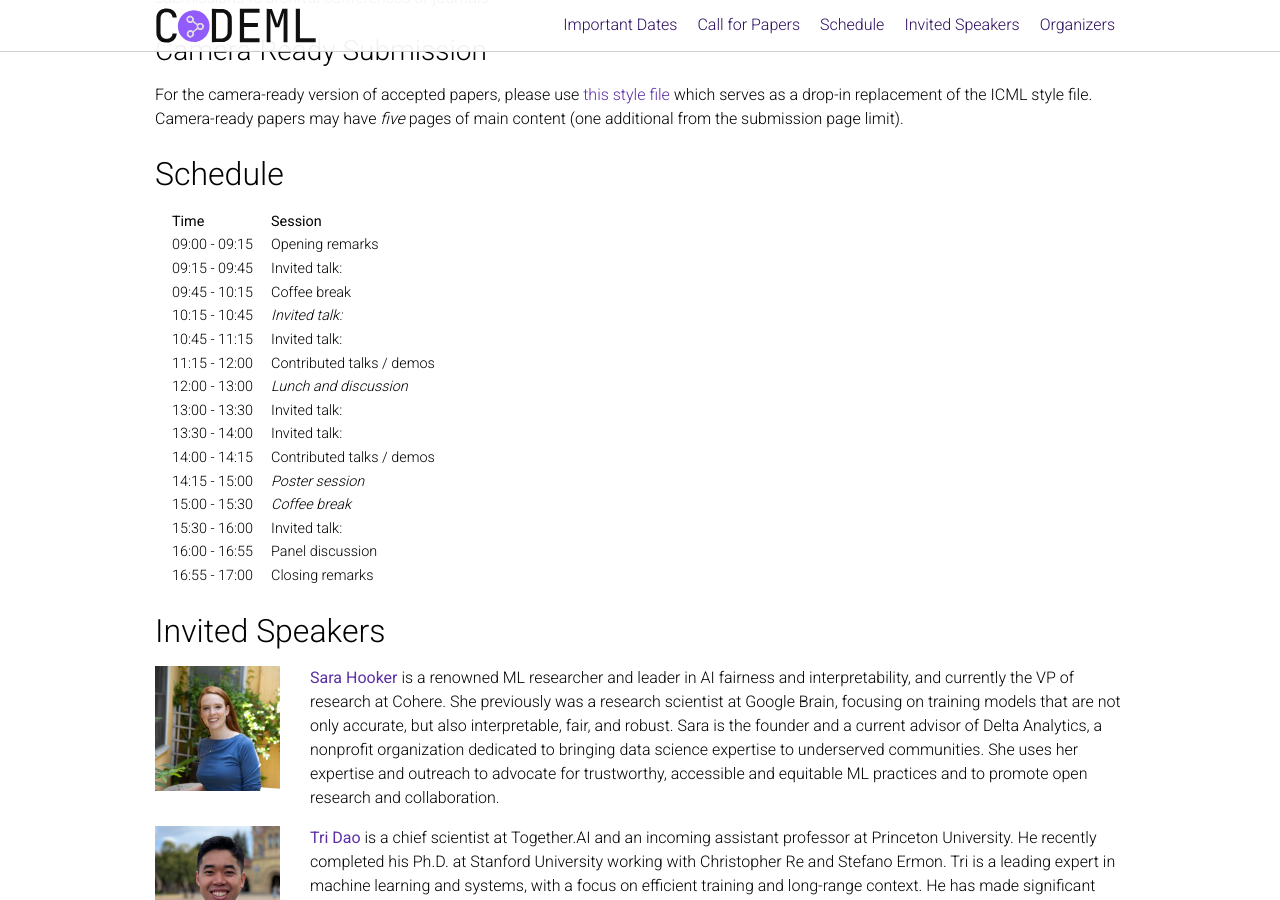
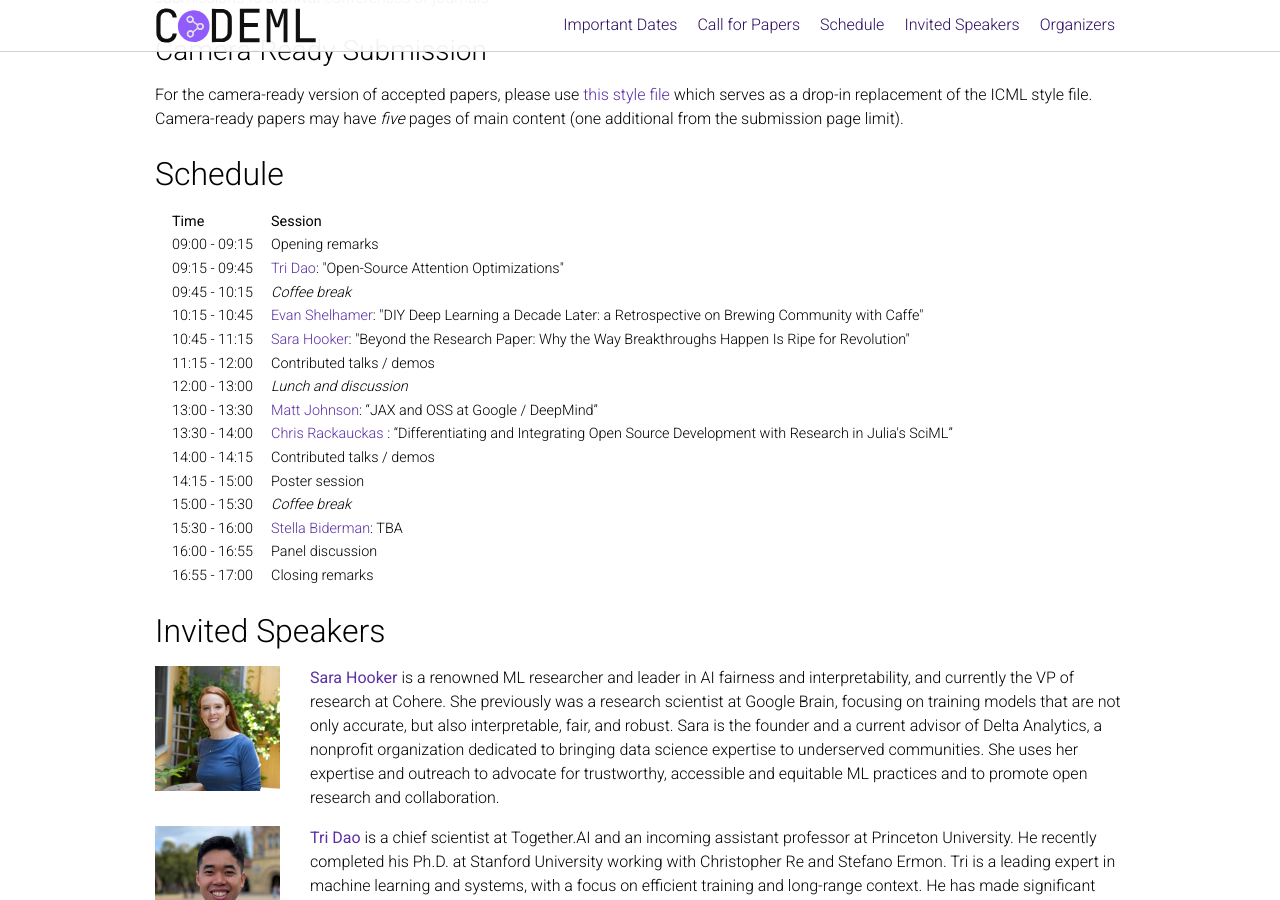
Before and after one commit to codeml-workshop/codeml2025, a Jekyll site: the page built from _pages/about.md, in a window 1280 px wide and 900 px high, scrolled down 2191 px. Built offline with Jekyll 4.4.1, drawn with Linux system fonts in a browser that asks for light colours; nearby versions of some CDN libraries; comment, search, counter and statistics services are not loaded; a style sheet for code colours, icons or effects is not loaded.

Commit message:
add talk titles

```diff
--- a/_pages/about.md
+++ b/_pages/about.md
@@ -94,18 +94,18 @@ For the camera-ready version of accepted papers, please use [this style file](ht
 <table>
 <tr><th>Time</th><th>Session</th></tr>
 <tr><td>09:00 - 09:15</td><td>Opening remarks</td></tr>
-<tr><td>09:15 - 09:45</td><td>Invited talk: <!--<a href="#sara-hooker">Sara Hooker</a></!--></td></tr>
-<tr><td>09:45 - 10:15</td><td>Coffee break</td></tr>
-<tr><td>10:15 - 10:45</td><td><em>Invited talk: </em></td></tr>
-<tr><td>10:45 - 11:15</td><td>Invited talk: <!--<a href="#tri-dao">Tri Dao</a></!--></td></tr>
+<tr><td>09:15 - 09:45</td><td><a href="#tri-dao">Tri Dao</a>: "Open-Source Attention Optimizations"</td></tr>
+<tr><td>09:45 - 10:15</td><td><em>Coffee break</em></td></tr>
+<tr><td>10:15 - 10:45</td><td><a href="#evan-shelhamer">Evan Shelhamer</a>: "DIY Deep Learning a Decade Later: a Retrospective on Brewing Community with Caffe"</td></tr>
+<tr><td>10:45 - 11:15</td><td><a href="#sara-hooker">Sara Hooker</a>: "Beyond the Research Paper: Why the Way Breakthroughs Happen Is Ripe for Revolution"</td></tr>
 <tr><td>11:15 - 12:00</td><td>Contributed talks / demos</td></tr>
 <tr><td>12:00 - 13:00</td><td><em>Lunch and discussion</em></td></tr>
-<tr><td>13:00 - 13:30</td><td>Invited talk: <!--<a href="#stella-biderman">Stella Biderman</a></!--></td></tr>
-<tr><td>13:30 - 14:00</td><td>Invited talk: <!--<a href="#paige-bailey">Paige Bailey</a></!--></td></tr>
+<tr><td>13:00 - 13:30</td><td><a href="#matt-johnson">Matt Johnson</a>: “JAX and OSS at Google / DeepMind”</td></tr>
+<tr><td>13:30 - 14:00</td><td><a href="#chris-rackauckas">Chris Rackauckas</a> : “Differentiating and Integrating Open Source Development with Research in Julia's SciML”</td></tr>
 <tr><td>14:00 - 14:15</td><td>Contributed talks / demos</td></tr>
-<tr><td>14:15 - 15:00</td><td><em>Poster session</em></td></tr>
+<tr><td>14:15 - 15:00</td><td>Poster session</td></tr>
 <tr><td>15:00 - 15:30</td><td><em>Coffee break</em></td></tr>
-<tr><td>15:30 - 16:00</td><td>Invited talk: <!--<a href="#matt-johnson">Matt Johnson</a></!--></td></tr>
+<tr><td>15:30 - 16:00</td><td><a href="#stella-biderman">Stella Biderman</a>: TBA</td></tr>
 <tr><td>16:00 - 16:55</td><td>Panel discussion</td></tr>
 <tr><td>16:55 - 17:00</td><td>Closing remarks</td></tr>
 </table>
```
